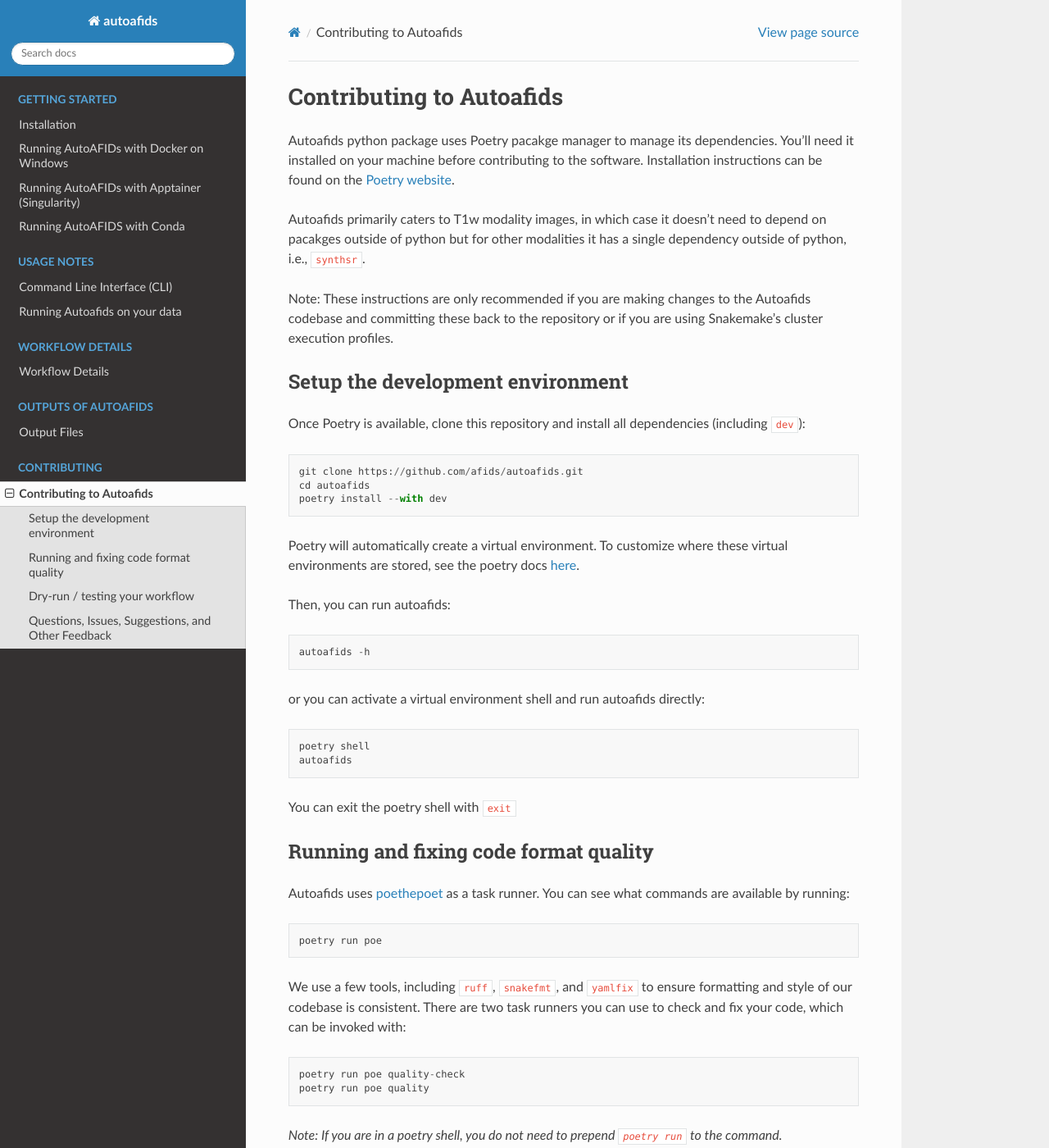
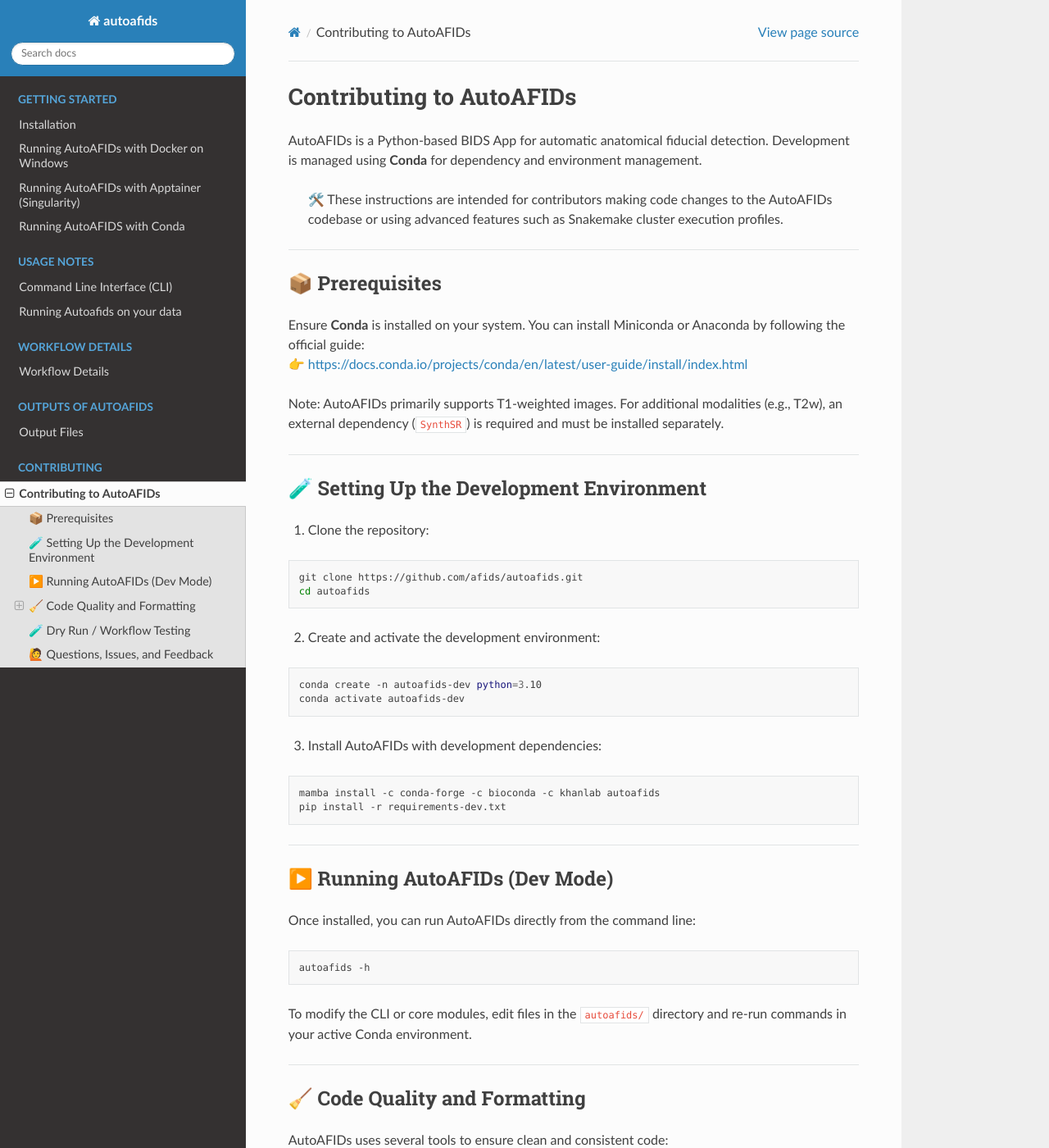
Before and after one commit to afids/autoafids, a Sphinx documentation site: the page built from docs/contributing/contributing.md, in a window 1280 px wide and 1400 px high. Shown: the whole window at 82% size. Built offline with Sphinx 7.4.7 and the Read the Docs theme 3.1.0, drawn with Linux system fonts in a browser that asks for light colours; some of the changed text lies outside the part shown.

Commit message:
Update contributing guide to use conda instead of poetry

````diff
--- a/docs/contributing/contributing.md
+++ b/docs/contributing/contributing.md
@@ -1,79 +1,103 @@
-# Contributing to Autoafids
+# Contributing to AutoAFIDs
 
-Autoafids python package uses Poetry pacakge manager to manage its dependencies. You’ll need it installed on your machine before contributing to the software. Installation instructions can be found on the
-[Poetry website](https://python-poetry.org/docs/master/#installation).
+AutoAFIDs is a Python-based BIDS App for automatic anatomical fiducial detection. Development is managed using **Conda** for dependency and environment management.
 
-Autoafids primarily caters to T1w modality images, in which case it doesn't need to depend on pacakges outside of python but for other modalities it has a single dependency outside of python, i.e., `synthsr`.
+> 🛠️ These instructions are intended for contributors making code changes to the AutoAFIDs codebase or using advanced features such as Snakemake cluster execution profiles.
 
-Note: These instructions are only recommended if you are making changes to the Autoafids codebase and committing these back to the repository or if you are using Snakemake’s cluster execution profiles.
+---
 
-## Setup the development environment
+## 📦 Prerequisites
 
-Once Poetry is available, clone this repository and install all dependencies (including `dev`):
+Ensure **Conda** is installed on your system. You can install Miniconda or Anaconda by following the official guide:
+👉 [https://docs.conda.io/projects/conda/en/latest/user-guide/install/index.html](https://docs.conda.io/projects/conda/en/latest/user-guide/install/index.html)
 
-```
+Note: AutoAFIDs primarily supports T1-weighted images. For additional modalities (e.g., T2w), an external dependency (`SynthSR`) is required and must be installed separately.
+
+---
+
+## 🧪 Setting Up the Development Environment
+
+1. Clone the repository:
+
+```bash
 git clone https://github.com/afids/autoafids.git
 cd autoafids
-poetry install --with dev
 ```
 
-Poetry will automatically create a virtual environment. To customize where
-these virtual environments are stored, see the poetry docs
-[here](https://python-poetry.org/docs/configuration/).
+2. Create and activate the development environment:
 
-Then, you can run autoafids:
+```bash
+conda create -n autoafids-dev python=3.10
+conda activate autoafids-dev
+```
 
+3. Install AutoAFIDs with development dependencies:
+
+```bash
+mamba install -c conda-forge -c bioconda -c khanlab autoafids
+pip install -r requirements-dev.txt
 ```
+
+---
+
+## ▶️ Running AutoAFIDs (Dev Mode)
+
+Once installed, you can run AutoAFIDs directly from the command line:
+
+```bash
 autoafids -h
 ```
 
-or you can activate a virtual environment shell and run autoafids directly:
+To modify the CLI or core modules, edit files in the `autoafids/` directory and re-run commands in your active Conda environment.
 
-```
-poetry shell
-autoafids
+---
+
+## 🧹 Code Quality and Formatting
+
+AutoAFIDs uses several tools to ensure clean and consistent code:
+
+- [`ruff`](https://github.com/charliermarsh/ruff) – for linting and formatting
+- [`snakefmt`](https://github.com/snakemake/snakefmt) – for formatting Snakemake files
+- [`yamlfix`](https://github.com/lyz-code/yamlfix) – for YAML cleanup
+
+### Check formatting:
+
+```bash
+ruff check .
+snakefmt --check Snakefile
+yamlfix --check config/
 ```
 
-You can exit the poetry shell with `exit`
+### Auto-fix formatting:
 
-## Running and fixing code format quality
-
-Autoafids uses [poethepoet](https://github.com/nat-n/poethepoet) as a task runner.
-You can see what commands are available by running:
-
-```
-poetry run poe
+```bash
+ruff check . --fix
+snakefmt Snakefile
+yamlfix config/
 ```
 
-We use a few tools, including `ruff`, `snakefmt`, and `yamlfix` to ensure
-formatting and style of our codebase is consistent. There are two task runners
-you can use to check and fix your code, which can be invoked with:
+---
 
-```
-poetry run poe quality-check
-poetry run poe quality
+## 🧪 Dry Run / Workflow Testing
+
+To test the Snakemake workflow without running any jobs, use the built-in **dry-run** feature:
+
+```bash
+autoafids tests/data tests/output participant -n
 ```
 
-_Note: If you are in a poetry shell, you do not need to prepend `poetry run` to
-the command._
+The `tests/data` directory contains a lightweight fake BIDS dataset (with zero-byte files) useful for testing the pipeline logic.
 
-## Dry-run / testing your workflow
+You can simulate more complex scenarios by modifying the `tests/` configuration and rerunning dry-runs with `--modality` and other options.
 
-Using Snakemake\'s dry-run option (`--dry-run`/`-n`) is an easy way to verify
-any changes made to the workflow are working direcctly. The `tests/data` folder
-contains a _fake_ BIDS dataset (i.e. dataset with zero-sized files) that is
-useful for verifying different aspects of the workflow. These dry-run tests are
-part of the automated Github actions that are run for every commit.
+---
 
-You can invoke the pre-configured task via
-[poethepoet](https://github.com/nat-n/poethepoet) to perform a dry-run:
+## 🙋 Questions, Issues, and Feedback
 
-```
-poetry run poe test_base
-```
+We welcome all forms of feedback and contributions.
 
-This performs a number of tests, involving different scenarios in which a user
-may use autoafids.
+- 💬 For questions or suggestions, use the [Discussions](https://github.com/afids/autoafids/discussions) page.
+- 🐛 For bugs or feature requests, open an issue on the [Issues](https://github.com/afids/autoafids/issues) page.
+- 📧 You may also contact [dbansal7@uwo.ca](mailto:dbansal7@uwo.ca) or reach out to **Alaa Taha**, the Science Lead.
 
-## Questions, Issues, Suggestions, and Other Feedback
-Please reach out if you have any questions, suggestions, or other feedback related to this software—either through email (dbansal7@uwo.ca) or the discussions page. Larger issues or feature requests can be posted and tracked via the issues page. Finally, you can also reach out to Alaa Taha, the Science Lead.
+Thanks for helping improve AutoAFIDs!
````
